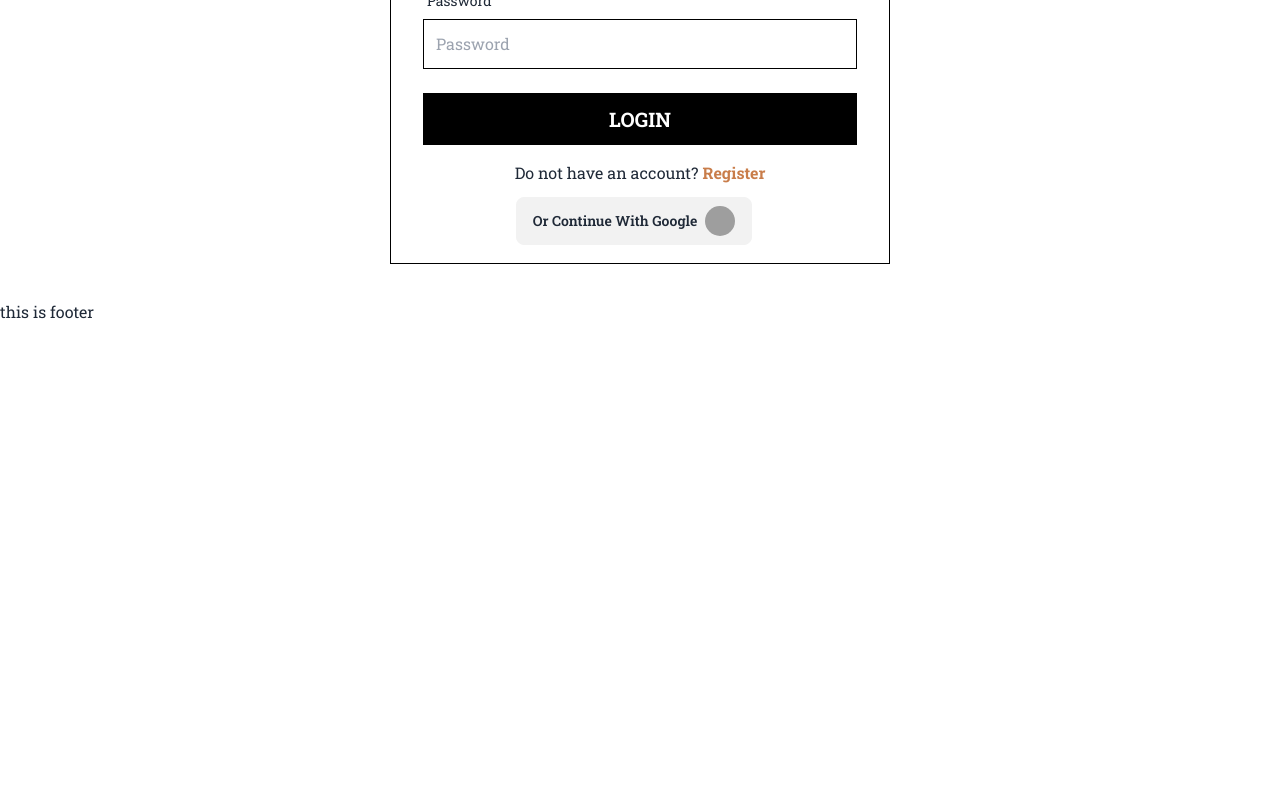
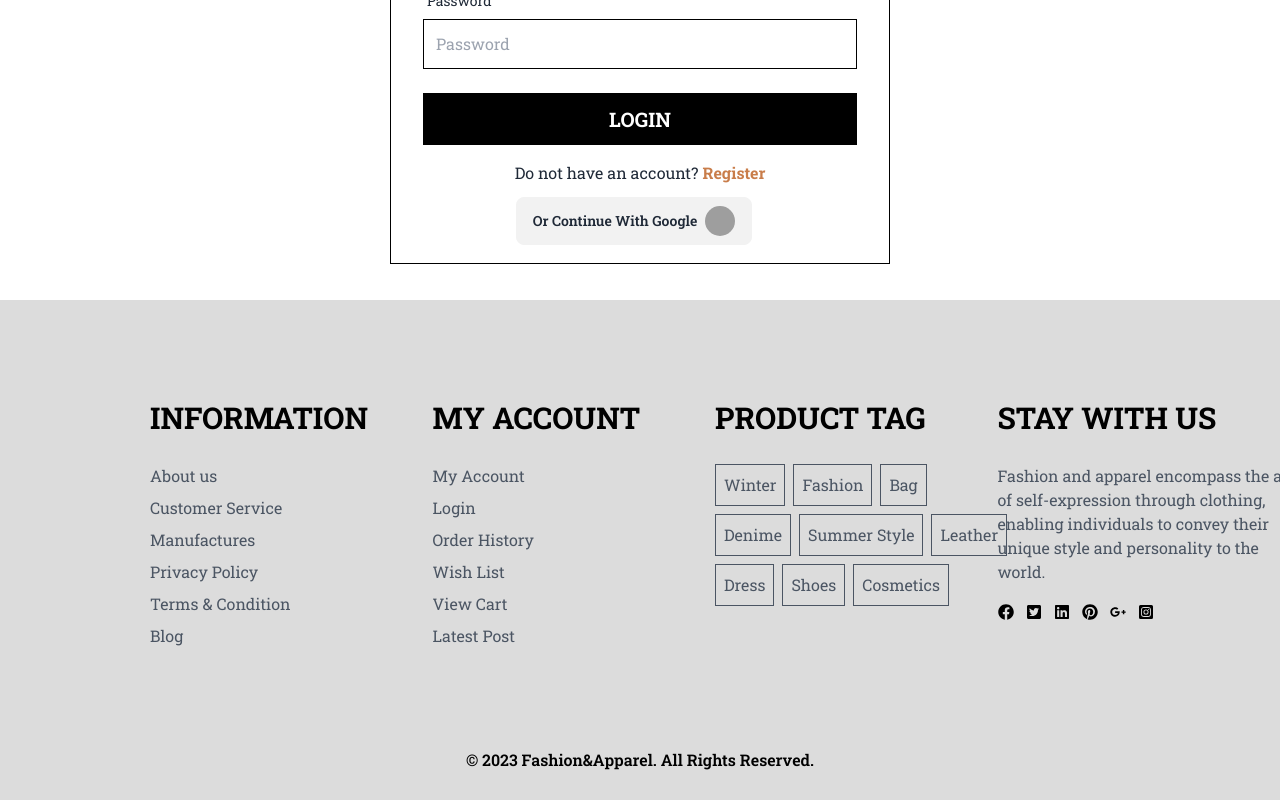
Before and after one commit to ShoroveTajmen/A11_Hotel_Booking_Website, a React (Vite) app: page /login in a window 1280 px wide. Shown: the part 360-1160 px from the top of the page. Before the commit the page ends 800 px from the top, so only its background shows below. Built offline with nearby package versions, Linux system fonts and the light colour scheme; no server answers; grey boxes are pictures that could not be loaded.

Commit message:
footer and banner section added

```diff
--- a/src/Pages/Footer/Footer.jsx
+++ b/src/Pages/Footer/Footer.jsx
@@ -1,11 +1,103 @@
-
+import {
+  FaFacebook,
+  FaTwitterSquare,
+  FaLinkedin,
+  FaPinterest,
+  FaGooglePlusG,
+  FaInstagramSquare,
+} from "react-icons/fa";
 
 const Footer = () => {
-    return (
-        <div>
-            <h2>this is footer</h2>
+  return (
+    <div className="bg-[#DCDCDC] h-[1200px] md:h-[600px] lg:h-[500px] text-black">
+      {/* footer container div */}
+      <div className="grid grid-cols-1 md:grid-cols-8 lg:grid-cols-8 ml-[90px] md:ml-[40px] lg:ml-[150px] pt-[100px] ">
+        {/* 1st part */}
+        <div className="col-span-2 w-[300px] md:w-[200px] lg:w-[300px] text-gray-600">
+          <h1 className="text-3xl font-bold mb-3 md:mb-7 text-black">
+            INFORMATION
+          </h1>
+          <h1 className="">About us</h1>
+          <h1 className="mt-2">Customer Service</h1>
+          <h1 className="mt-2">Manufactures</h1>
+          <h1 className="mt-2">Privacy Policy</h1>
+          <h1 className="mt-2">Terms & Condition</h1>
+          <h1 className="mt-2 mb-8 lg:mb-0">Blog</h1>
         </div>
-    );
+        {/* 2nd part */}
+        <div className="col-span-2 w-[300px] md:w-[200px] lg:w-[300px] text-gray-600">
+          <h1 className="text-3xl font-bold mb-3 md:mb-7 text-black">
+            MY ACCOUNT
+          </h1>
+          <p>My Account</p>
+          <h1 className="mt-2">Login</h1>
+          <h1 className="mt-2">Order History</h1>
+          <h1 className="mt-2">Wish List</h1>
+          <h1 className="mt-2">View Cart</h1>
+          <h1 className="mt-2 mb-8 lg:mb-0">Latest Post</h1>
+        </div>
+        {/* 3rd part */}
+        <div className="col-span-2 w-[300px] md:w-[200px] lg:w-[300px]">
+          <h1 className="text-3xl font-bold mb-3 md:mb-7 text-black">
+            PRODUCT TAG
+          </h1>
+          <div className="flex gap-2 text-gray-600">
+            {" "}
+            <h1 className="border border-gray-600 p-2">Winter</h1>
+            <h1 className="border border-gray-600 p-2">Fashion</h1>
+            <h1 className="border border-gray-600 p-2">Bag</h1>
+          </div>
+          <div className="flex gap-2 mt-2 text-gray-600">
+            {" "}
+            <h1 className="border border-gray-600 p-2">Denime</h1>
+            <h1 className="border border-gray-600 p-2">Summer Style</h1>
+            <h1 className="border border-gray-600 p-2">Leather</h1>
+          </div>
+          <div className="flex gap-2 mt-2 text-gray-600">
+            {" "}
+            <h1 className="border border-gray-600 p-2">Dress</h1>
+            <h1 className="border border-gray-600 p-2">Shoes</h1>
+            <h1 className="border border-gray-600 p-2">Cosmetics</h1>
+          </div>
+        </div>
+        {/* 4th part */}
+        <div className="col-span-2 w-[300px] md:w-[200px] lg:w-[300px]">
+          <h1 className="text-3xl font-bold mt-8 lg:mt-0 mb-3 md:mb-7 text-black">
+            STAY WITH US
+          </h1>
+          <p className="text-gray-600">
+            Fashion and apparel encompass the art of self-expression through
+            clothing, enabling individuals to convey their unique style and
+            personality to the world.
+          </p>
+          <div className="flex gap-3 mt-5">
+            {" "}
+            <h1>
+              <FaFacebook></FaFacebook>
+            </h1>
+            <h1>
+              <FaTwitterSquare></FaTwitterSquare>
+            </h1>
+            <h1>
+              <FaLinkedin></FaLinkedin>
+            </h1>
+            <h1>
+              <FaPinterest></FaPinterest>
+            </h1>
+            <h1>
+              <FaGooglePlusG></FaGooglePlusG>
+            </h1>
+            <h1>
+              <FaInstagramSquare></FaInstagramSquare>
+            </h1>
+          </div>
+        </div>
+      </div>
+      <h1 className="mt-[100px] text-center font-semibold">
+        &copy; 2023 Fashion&Apparel. All Rights Reserved.
+      </h1>
+    </div>
+  );
 };
 
 export default Footer;
--- /dev/null
+++ b/src/Pages/Home/Banner.jsx
@@ -0,0 +1,31 @@
+
+
+const Banner = () => {
+  return (
+    <div>
+      <div className="relative w-full h-[700px]">
+        {/* background image */}
+        <div className="absolute top-0 right-0 bottom-0 left-0 bg-[url('https://i.ibb.co/kM4M4x2/banner2.jpg')] bg-cover bg-center bg-no-repeat h-[700px] md:h-[700px]"></div>
+        {/* white overlay */}
+        <div className="absolute top-0 right-0 md:right-0 lg:right-0 bottom-0 left-0 bg-black opacity-70 "></div>
+        <div
+          className="relative ml-[19px] md:ml-[100px] lg:ml-[40px]"
+          data-aos="zoom-in"
+        >
+          <div className="absolute mt-[180px] md:mt-[140px]  lg:mt-[250px] w-[650px] mx-auto ml-[440px] text-center ">
+            <h1 className=" text-white text-5xl md:text-5xl lg:text-4xl font-xl mb-[10px] md:mb-[20px]">
+            Luxury, redefined extraordinary !
+            </h1>
+            <img className="w-[500px] h-[30px] ml-[80px]" src="https://i.ibb.co/9gzjfpy/line2.jpg" alt="" />
+            <p className="text-sm md:text-xl lg:text-sm font-semibold mb-[10px] md:mb-[20px] mt-[10px] text-[#FAF0E6]">
+            Indulge in the epitome of sophistication and comfort at our luxury hotel, where every detail is meticulously crafted to ensure an unforgettable and opulent experience.
+            </p>
+            <button className="btn bg-[#FAF0E6]">BOOK ROOM</button>
+          </div>
+        </div>
+      </div>
+    </div>
+  );
+};
+
+export default Banner;
--- a/src/Pages/Home/Home.jsx
+++ b/src/Pages/Home/Home.jsx
@@ -1,5 +1,8 @@
 // import axios from "axios";
 // import { useEffect, useState } from "react";
+
+import Banner from "./Banner";
+import OfferSection from "./OfferSection";
 
 const Home = () => {
 
@@ -15,8 +18,9 @@ const Home = () => {
 
     return (
         <div>
-            {/* <h2>this is home page: {hotelInfo.length}</h2> */}
-            <h2>This is home page</h2>
+            <Banner></Banner>
+            <OfferSection></OfferSection>
+
         </div>
     );
 };
--- /dev/null
+++ b/src/Pages/Home/OfferSection.jsx
@@ -0,0 +1,35 @@
+const OfferSection = () => {
+  return (
+    <div>
+      <div className="relative w-full h-[500px]">
+        {/* background image */}
+        <div className="absolute top-0 right-0 bottom-0 left-0 bg-[url('https://i.ibb.co/2gZLBZs/room5.jpg')] bg-cover bg-center bg-no-repeat lg:h-[500px] md:h-[700px]"></div>
+
+        {/* white overlay */}
+        <div className="absolute top-0 right-0 md:right-0 lg:right-[600px] bottom-0 left-0 bg-black opacity-50 rounded-r-[250px]"></div>
+        <div className="absolute top-0 right-0 md:right-0 lg:right-[540px] bottom-0 left-0 bg-black opacity-30 rounded-r-[250px]"></div>
+        <div className="absolute top-0 right-0 md:right-0 lg:right-[650px] bottom-0 left-0 bg-black opacity-30 rounded-r-[250px]"></div>
+        <div className="absolute top-0 right-0 md:right-0 lg:right-[0px] bottom-0 left-0 bg-black opacity-10 "></div>
+
+
+        <div
+          className="relative ml-[19px] md:ml-[100px] lg:ml-[40px]"
+          data-aos="zoom-in"
+        >
+          <div className="absolute mt-[180px] md:mt-[140px]  lg:mt-[80px] w-[650px] mx-auto lg:ml-[40px]  ">
+          <h2 className="text-[#B8860B] text-sm mb-8">GRAP YOUR SPECIAL OFFER...</h2>
+            <h1 className=" text-[#F5DEB3] text-2xl md:text-5xl lg:text-6xl font-xl mb-[10px] md:mb-[10px] ">
+              STAY 3 !
+            </h1>
+            <h1 className=" text-white text-5xl md:text-5xl lg:text-6xl font-xl mb-[10px] ">PAY 2</h1>
+            <h2 className="text-[#B8860B] text-sm">STARTS FROM</h2>
+            <h1 className=" text-white text-5xl md:text-5xl lg:text-6xl font-xl mb-[10px] md:mb-[20px] ">3000 TK</h1>
+            <h2 className="text-white">Book your dream getaway now and enjoy exclusive savings on our luxurious hotel rooms. Don't miss this limited-time offer for an unforgettable stay.!</h2>
+          </div>
+        </div>
+      </div>
+    </div>
+  );
+};
+
+export default OfferSection;
--- a/src/Pages/Rooms/RoomDetails.jsx
+++ b/src/Pages/Rooms/RoomDetails.jsx
@@ -19,8 +19,27 @@ const RoomDetails = ({ Rooms }) => {
     specialOffers,
   } = Rooms;
 
+  //for date picker
+  const [selectedDate, setSelectedDate] = useState(null);
+  //state for check booked dates
+  const [bookedDates, setBookedDates] = useState([]);
+  //for booking summary
+  const [bookingStatus, setBookingStatus] = useState('');
+  //track avaialbel seats
+  const [availableSeats, setAvailableSeats] = useState(availability);
 
-  const [selectedDate, setSelectedDate] = useState(null);
+
+  const handleBookNow = () => {
+    if(!selectedDate) {
+        setSelectedDate('please select a date for booking');
+        return;
+    }
+    if(availableSeats <= 0){
+        setBookingStatus('this room is fully booked for all available dates.')
+    }
+  }
+
+
 
   return (
     <div>
@@ -35,12 +54,13 @@ const RoomDetails = ({ Rooms }) => {
             <img className="w-[150px] h-[150px]" src={relatedRoomPic3} alt="" />
           </div>
         </div>
-        <div>
+        <div className='p-6'>
             <h2 className="text-4xl font-bold mb-8">BOOKING</h2>
             <h2>Room Price: {roomPrice}</h2>
             <h2>Available Seats: {availability}</h2>
-            <label htmlFor="">Check In Date : </label>
-            <DatePicker className='border border-black' selected={selectedDate} onChange={date => setSelectedDate(date)} dateFormat='dd/MM/yyyy'></DatePicker>
+            <label htmlFor="">Select a booking Date : </label>
+            <DatePicker className='border border-black' selected={selectedDate} onChange={date => setSelectedDate(date)} dateFormat='dd/MM/yyyy'></DatePicker> <br />
+            <button onClick={handleBookNow} className='btn btn-primary mt-3'>Book Now</button>
 
         </div>
       </div>
```
